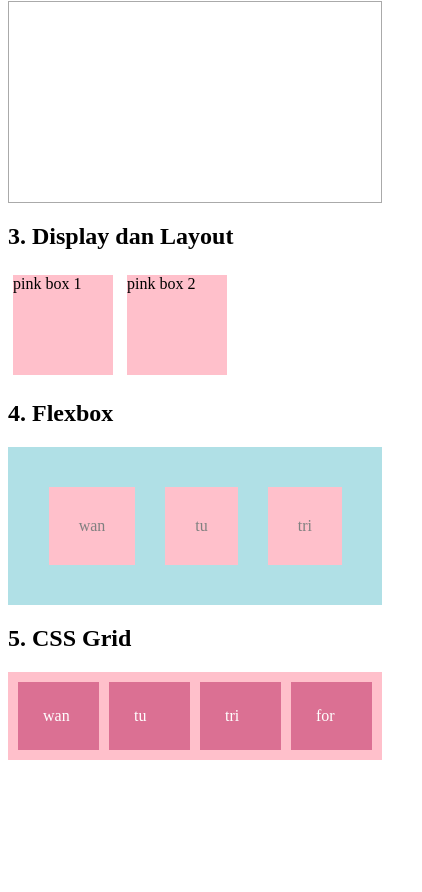
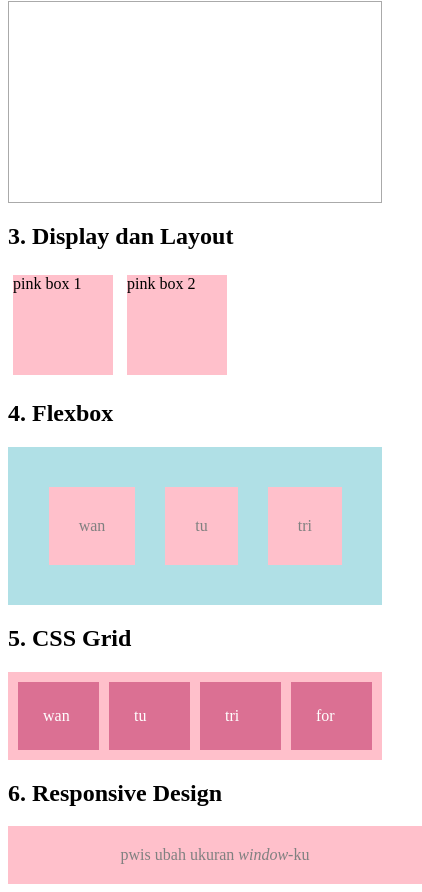
Before and after one commit to Tanisasalsabila/1124160198-d-10-11, a plain HTML site: page index.html in a window 390 px wide. Shown: the part 221-1113 px from the top of the page, 422 px wide, since content can reach past the window. Before the commit the page ends 989 px from the top, so only its background shows below. Drawn offline with Linux system fonts and the light colour scheme.

Commit message:
responsive design

```diff
--- a/index.html
+++ b/index.html
@@ -57,6 +57,23 @@
       padding: 25px;
       color: white;
     }
+      .responsive-box {
+      width: 100%;
+      max-width: 600px;
+      margin: auto;
+      background-color: powderblue;
+      padding: 20px;
+      color: black;
+      text-align: center;
+    }
+
+    @media (max-width: 600px) {
+      .responsive-box {
+        background-color: pink;
+        color: grey;
+        text-align: center;
+      }
+    }
     </style>
 
 </head>
@@ -84,5 +101,9 @@
     <div class="grid-item">tri</div>
     <div class="grid-item">for</div>
   </div>
+    <h2>6. Responsive Design</h2>
+  <div class="responsive-box">
+    pwis ubah ukuran <i>window</i>-ku
+  </div>
 </body>
 </html>
```
